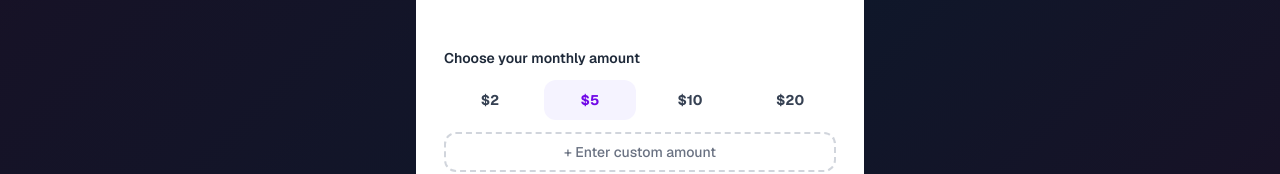
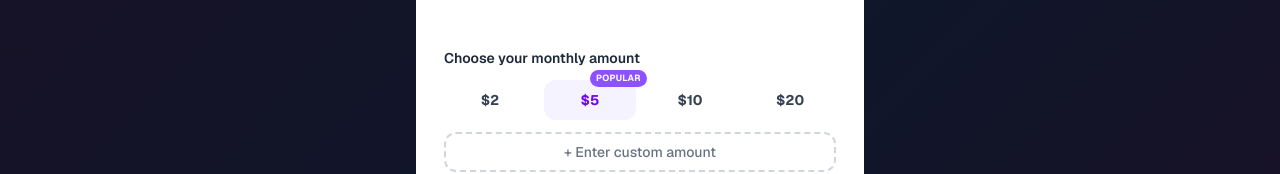
Before and after one commit to jaylaw81/adventure, a Next.js app: page /subscribe in a window 1280 px wide. Shown: the part 459-633 px from the top of the page. Built offline with nearby package versions, Linux system fonts and the light colour scheme; no server answers; the database is empty; sample sign-in values are in the browser's storage.

Commit message:
added default option

```diff
--- a/app/(main)/subscribe/SubscribeForm.tsx
+++ b/app/(main)/subscribe/SubscribeForm.tsx
@@ -6,7 +6,7 @@ import { Scroll, Sparkles, Zap, Heart } from 'lucide-react'
 
 const PRESETS = [
   { cents: 200, label: '$2' },
-  { cents: 500, label: '$5' },
+  { cents: 500, label: '$5', badge: 'Popular' },
   { cents: 1000, label: '$10' },
   { cents: 2000, label: '$20' },
 ]
@@ -120,16 +120,21 @@ export default function SubscribeForm({ hasTrial, trialEndsAt, gracePeriodEndsAt
           <div>
             <p className="text-sm font-semibold text-gray-800 mb-3">Choose your monthly amount</p>
             <div className="grid grid-cols-4 gap-2 mb-3">
-              {PRESETS.map(({ cents, label }) => (
+              {PRESETS.map(({ cents, label, badge }) => (
                 <button
                   key={cents}
                   onClick={() => { setSelected(cents); setUseCustom(false); setError('') }}
-                  className={`py-2.5 rounded-xl border-2 text-sm font-bold transition-all ${
+                  className={`relative py-2.5 rounded-xl border-2 text-sm font-bold transition-all ${
                     !useCustom && selected === cents
                       ? 'border-violet-500 bg-violet-50 text-violet-700 shadow-sm'
                       : 'border-gray-200 text-gray-700 hover:border-violet-300'
                   }`}
                 >
+                  {badge && (
+                    <span className="absolute -top-2.5 left-1/2 -translate-x-1/2 text-[9px] font-bold uppercase tracking-wide bg-violet-500 text-white px-1.5 py-0.5 rounded-full whitespace-nowrap">
+                      {badge}
+                    </span>
+                  )}
                   {label}
                 </button>
               ))}
```
